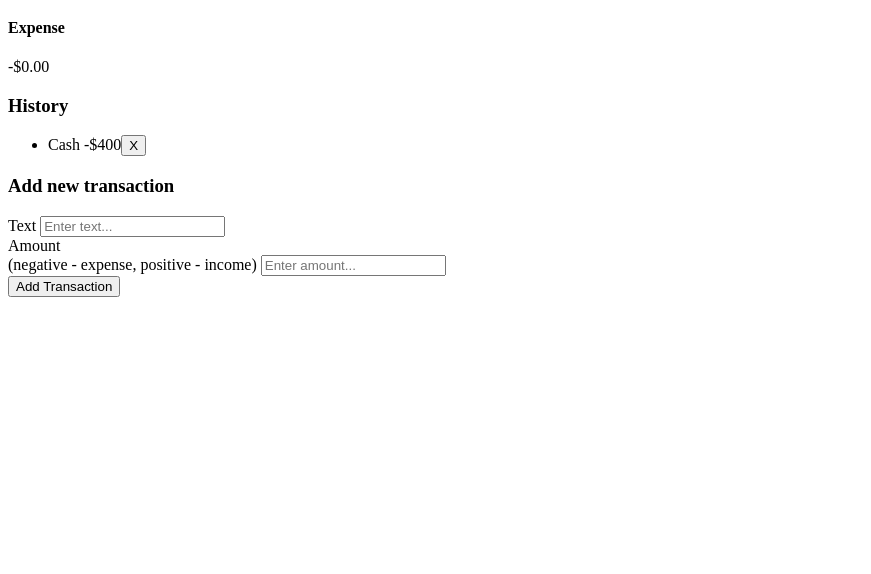
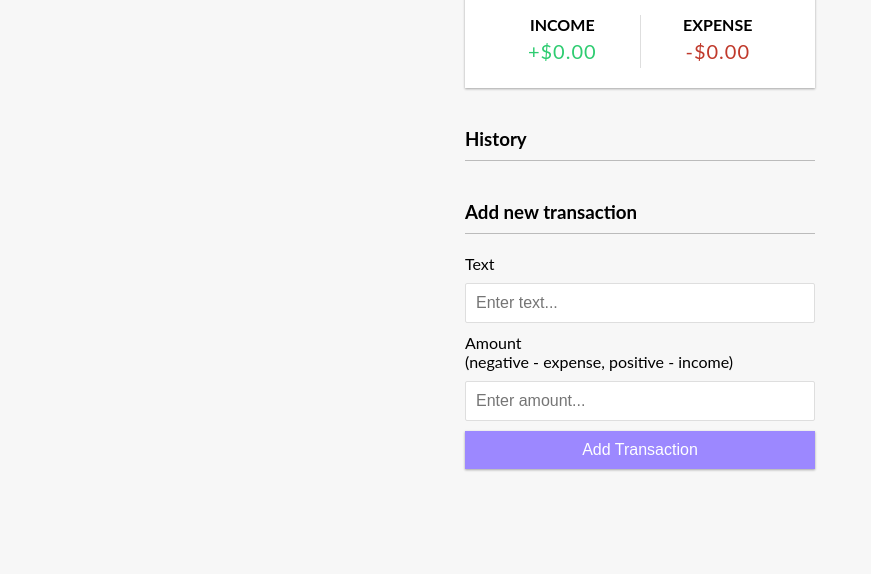
Before and after one commit to sarthakladhwe/Expense-Tracker, a plain HTML site: page index.html in a window 1280 px wide. Shown: the part 226-800 px from the top of the page, without its empty margins (0-871 px from the left). Drawn offline with Linux system fonts and the light colour scheme.

Commit message:
Updated styling

```diff
--- a/index.html
+++ b/index.html
@@ -26,7 +26,7 @@
 
         <h3>History</h3>
         <ul id="list" class="list">
-            <li class="minus">Cash <span>-$400</span><button class="delete-btn">X</button></li>
+            <!-- <li class="minus">Cash <span>-$400</span><button class="delete-btn">X</button></li> -->
         </ul>
 
         <h3>Add new transaction</h3>
--- a/style.css
+++ b/style.css
@@ -0,0 +1,150 @@
+@import url('https://fonts.googleapis.com/css2?family=Roboto&display=swap');
+
+:root {
+    --box-shadow: 0 1px 3px rgba(0, 0, 0, 0.12), 0 1px 2px rgba(0, 0, 0, 0.24)
+}
+
+* {
+    box-sizing: border-box;
+}
+
+body {
+    background-color: #f7f7f7;
+    display: flex;
+    flex-direction: column;
+    justify-content: center;
+    align-items: center;
+    min-height: 100vh;
+    margin: 0;
+    font-family: 'Lato', sans-serif;
+}
+
+.container {
+    margin: 30px auto;
+    width: 350px;
+}
+
+h1 {
+    letter-spacing: 1px;
+    margin: 0;
+}
+
+h3 {
+    border-bottom: 1px solid #bbb;
+    padding-bottom: 10px;
+    margin: 40px 0 10px;
+}
+
+h4 {
+    margin: 0;
+    text-transform: uppercase;
+}
+
+.inc-exp-container {
+    display: flex;
+    justify-content: space-between;
+    align-items: center;
+    background-color: #fff;
+    box-shadow: var(--box-shadow);
+    margin: 20px 0;
+    padding: 20px;
+}
+
+.inc-exp-container > div {
+    flex: 1;
+    text-align: center;
+}
+
+.inc-exp-container > div:first-of-type {
+    border-right: 1px solid #dedede;
+}
+
+.money {
+    font-size: 20px;
+    letter-spacing: 1px;
+    margin: 5px 0;
+}
+
+.money.plus {
+    color: #2ecc71;
+}
+
+.money.minus {
+    color: #c0392b;
+}
+
+label {
+    display: inline-block;
+    margin: 10px 0;
+}
+
+input[type='text'], input[type='number'] {
+    border: 1px solid #dedede;
+    border-radius: 2px;
+    display: block;
+    font-size: 16px;
+    padding: 10px;
+    width: 100%;
+}
+
+.btn {
+    cursor: pointer;
+    background-color: #9c88ff;
+    box-shadow: var(--box-shadow);
+    color: #fff;
+    border: none;
+    display: block;
+    font-size: 16px;
+    margin: 10px 0 30px;
+    padding: 10px;
+    width: 100%;
+}
+
+.btn:focus, .delete-btn:focus {
+    outline: 0;
+}
+
+.list {
+    list-style-type: none;
+    padding: 0;
+    margin-bottom: 40px;
+}
+
+.list li {
+    background-color: #fff;
+    box-shadow: var(--box-shadow);
+    color: #333;
+    display: flex;
+    justify-content: space-between;
+    position: relative;
+    padding: 10px;
+    margin: 10px 0;
+}
+
+.list li.minus {
+    border-right: 5px solid #c0392b;
+}
+
+.list li.plus {
+    border-right: 5px solid #2ecc71;
+}
+
+.delete-btn {
+    cursor: pointer;
+    background-color: #e74c3c;
+    border: 0;
+    color: #fff;
+    font-size: 20px;
+    line-height: 20px;
+    padding: 2px 5px;
+    position: absolute;
+    top: 50%;
+    left: 0;
+    transform: translate(-100%, -50%);
+    opacity: 0;
+    transition: opacity 0.3s ease;
+}
+
+.list li:hover .delete-btn {
+    opacity: 1;
+}
```
